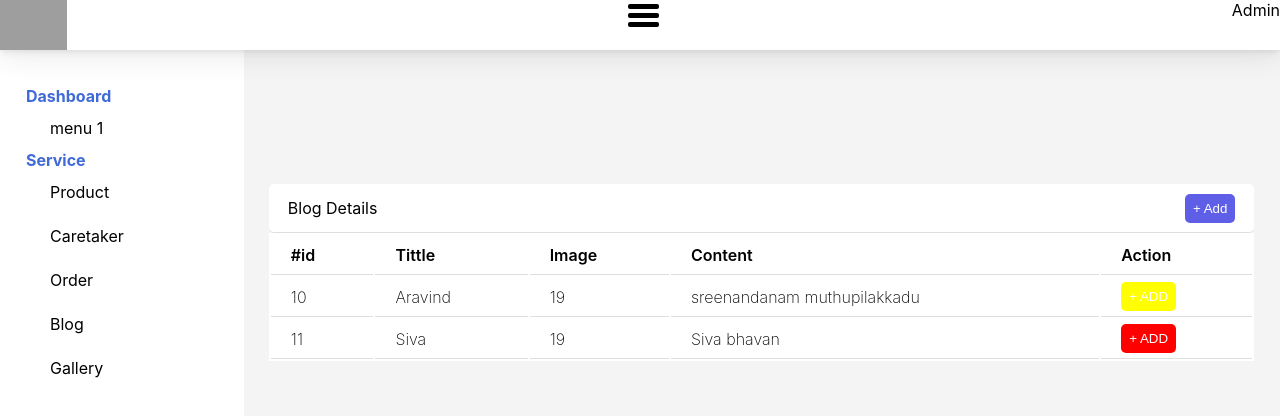
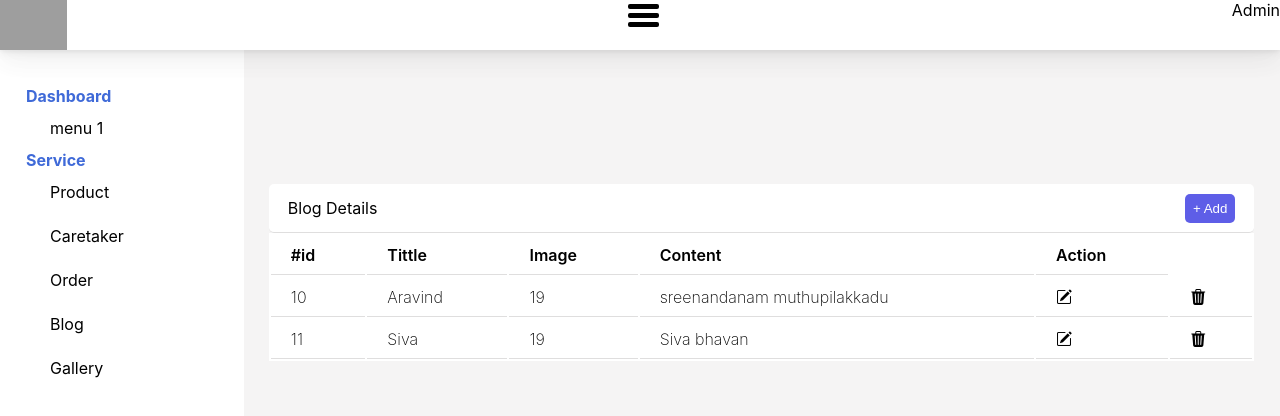
Before and after one commit to 11Aravind/express-mongodb-bootcamp, a React (Create React App) app in the folder admin/: page /blogs in a window 1280 px wide. Shown: the top 416 px of the page. Built offline with nearby package versions, Linux system fonts and the light colour scheme; grey boxes are pictures that could not be loaded.

Commit message:
bootstrap icon was added

```diff
--- a/admin/package.json
+++ b/admin/package.json
@@ -7,6 +7,7 @@
     "@testing-library/react": "^13.4.0",
     "@testing-library/user-event": "^13.5.0",
     "axios": "^1.6.7",
+    "bootstrap-icons": "^1.11.3",
     "react": "^18.2.0",
     "react-dom": "^18.2.0",
     "react-router-dom": "^6.21.3",
--- a/admin/src/components/Table.js
+++ b/admin/src/components/Table.js
@@ -29,7 +29,8 @@ const Table = ({tableCardHeadding,tableHeadding,tableValues}) => {
                             <td>{eachValue.name}</td>
                             <td>{eachValue.age}</td>
                             <td>{eachValue.address}</td>
-                            <td><button className={eachValue.action}> + ADD</button>  </td>
+                            <td><i className="bi bi-pencil-square"></i> </td>
+                            <td>  <i className="bi bi-trash3-fill"></i>  </td>
                         </tr>
                     )
                 }
--- a/admin/src/index.js
+++ b/admin/src/index.js
@@ -4,6 +4,7 @@ import './index.css';
 import App from './App';
 import reportWebVitals from './reportWebVitals';
 import {BrowserRouter} from "react-router-dom"
+import "bootstrap-icons/font/bootstrap-icons.css";
 const root = ReactDOM.createRoot(document.getElementById('root'));
 root.render(
   <React.StrictMode>
```
Also changed, not shown: 2 other files (tests, documents, lock files or other folders).
